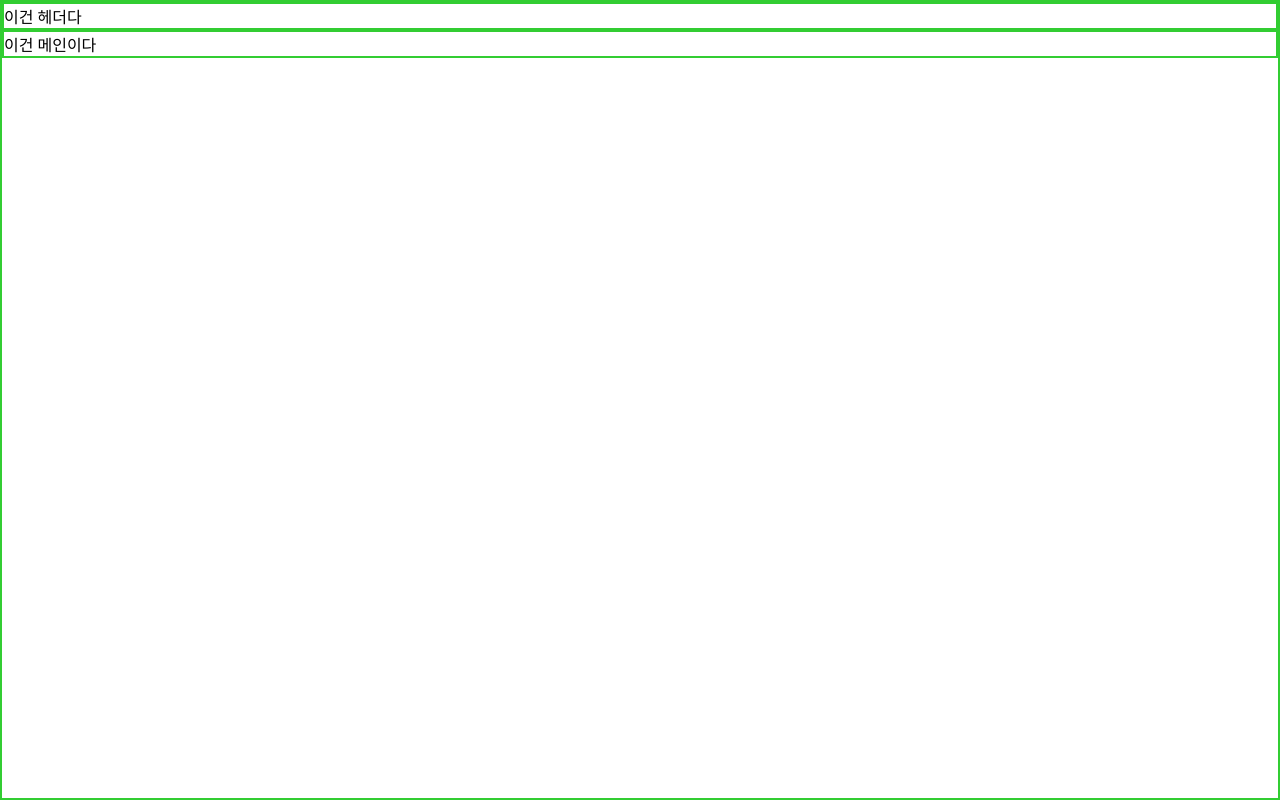
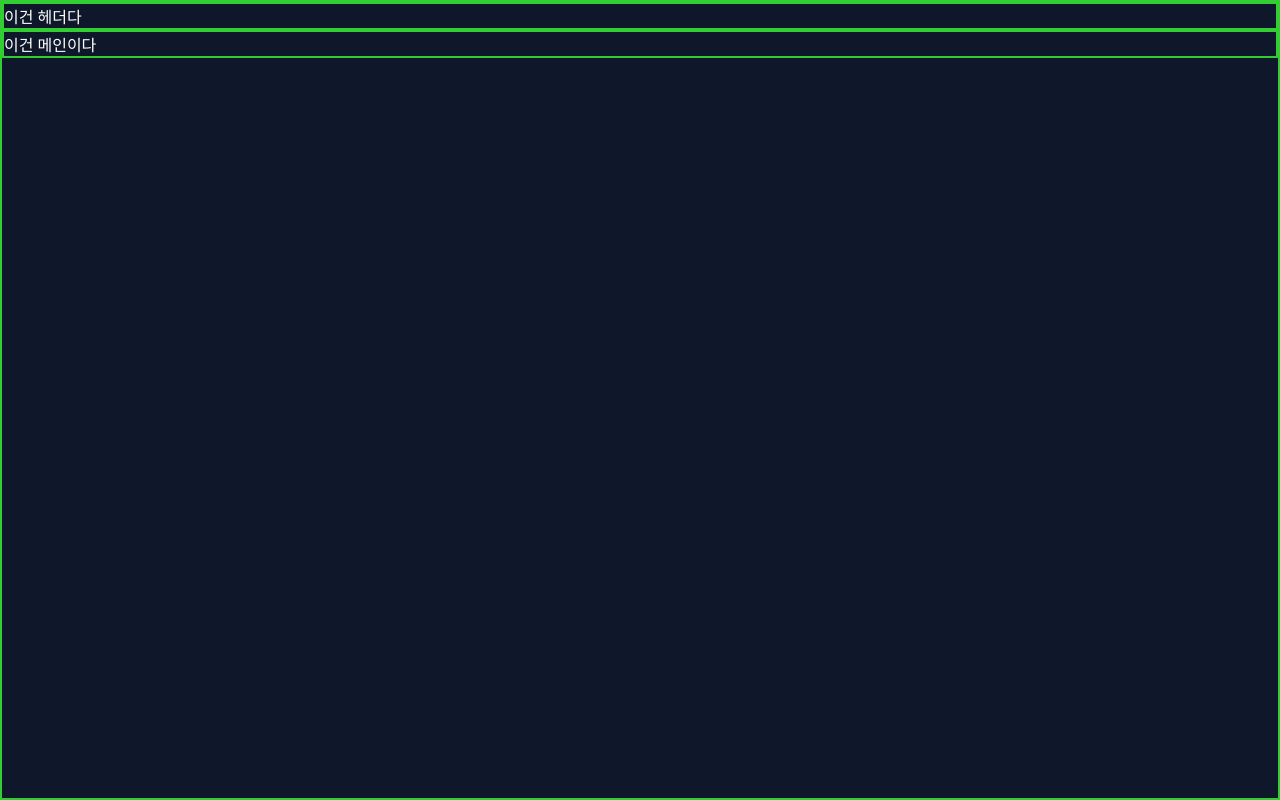
Before and after one commit to pione3r/portfolio, a React (Vite) app: page / in a window 1280 px wide. Built offline with nearby package versions, Linux system fonts and the light colour scheme.

Commit message:
style: 다크모드 init
- index.html body 태그에 data-theme attr 설정
- 다크모드 초기 css 적용

```diff
--- a/index.html
+++ b/index.html
@@ -5,7 +5,7 @@
     <meta name="viewport" content="width=device-width, initial-scale=1.0" />
     <title>DevDive</title>
   </head>
-  <body>
+  <body data-theme="dark">
     <div id="root"></div>
     <script type="module" src="/src/main.tsx"></script>
   </body>
--- a/src/index.css
+++ b/src/index.css
@@ -8,10 +8,6 @@
   font: inherit;
 }
 
-html {
-  color-scheme: dark light;
-}
-
 body {
   min-height: 100vh;
 }
@@ -20,3 +16,52 @@ img, picture, svg, video {
   display: block;
   max-width: 100%;
 }
+
+:root {
+  /* 폰트 두께 */
+  --base-text-weight-bold: 800;
+  --base-text-weight-semibold: 700;
+
+  /* 폰트 사이즈 */
+  --base-text-size-large: 1.6rem;
+  --base-text-size-medium: 1.2rem;
+  --base-text-size-normal: 1rem;
+
+  /* 폰트 컬러 */
+  --base-text-color-dark: rgb(255, 255, 255);
+  --base-text-color-light: rgb(0, 0, 0);
+
+  /* 폰트 컬러 hover */
+  --base-text-color-hover-dark: rgba(255, 255, 255, 0.7);
+  --base-text-color-hover-light: rgba(0, 0, 0, 0.7);
+
+
+  /* 배경색 */
+  --base-background-color-dark: rgb(15, 23, 42);
+  --base-background-color-light: rgb(255, 255, 255);
+}
+
+body[data-theme="dark"] {
+  background-color: var(--base-background-color-dark);
+  color: var(--base-text-color-dark);
+
+  --base-text-color-hover: rgba(255, 255, 255, 0.7);
+}
+
+body[data-theme="light"] {
+  background-color: var(--base-background-color-light);
+  color: var(--base-text-color-light);
+
+  --base-text-color-hover: rgba(0, 0, 0, 0.7);
+}
+
+@media (prefers-color-scheme: dark) {
+  :root {
+    --base-text-color-hover: rgba(255, 255, 255, 0.7);
+  }
+}
+@media (prefers-color-scheme: light) {
+  :root {
+    --base-text-color-hover: rgba(0, 0, 0, 0.7);
+  }
+}
```
